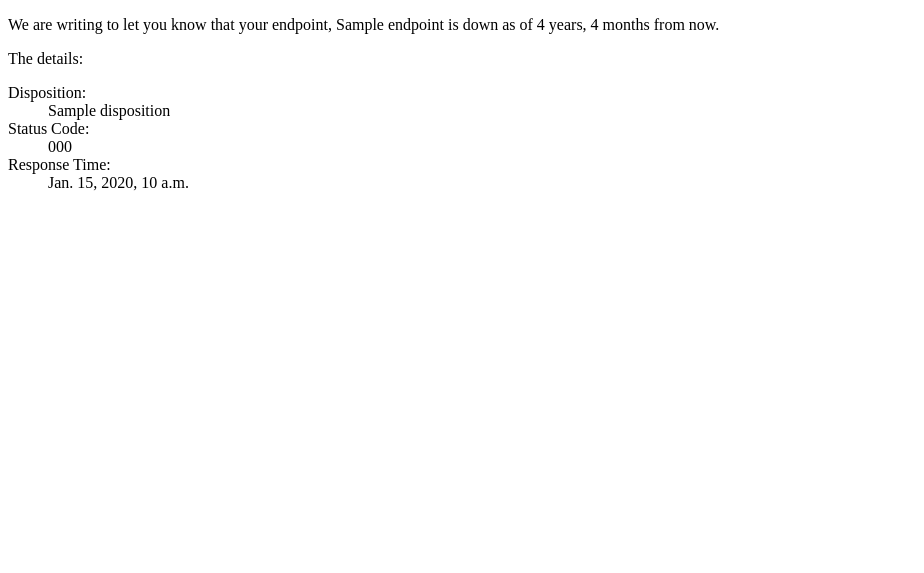
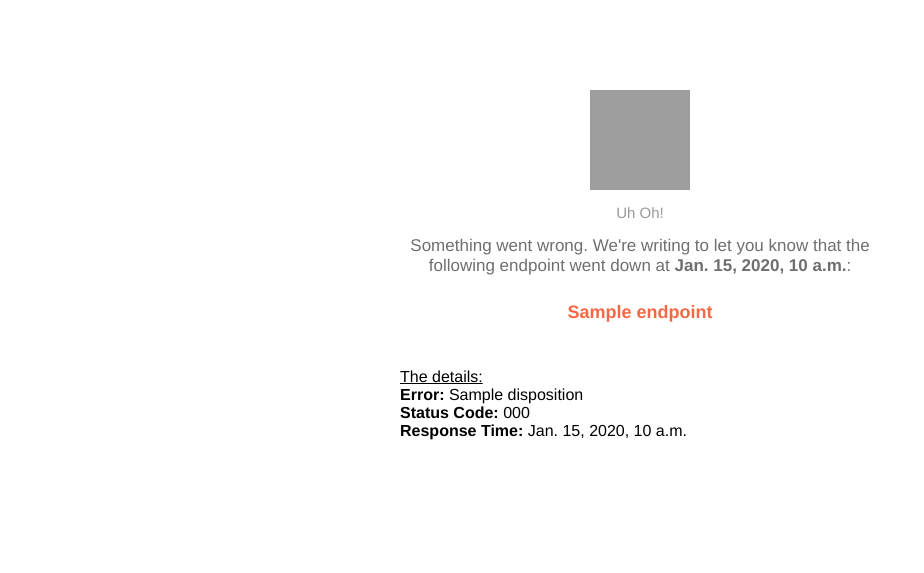
Before and after one commit to nvite/uptime, a Django app: template nvuptime/pinger/templates/pinger/emails/down.html in a window 1280 px wide. Shown: the top 573 px of the page, without its empty margins (0-924 px from the left). Run offline with Django 3.2, Linux system fonts and the light colour scheme; tables that the repository leaves empty hold one stand-in row (values such as "Sample post"); the template is opened without the code that fills it: values that come from a table or form of the project are taken from there, most other values are stand-ins (such as "Sample title", 1, 10 or a date in 2020); parts of the project's set-up code (start-up, migrations or seed data) failed here and were passed over; grey boxes are pictures that could not be loaded.

Commit message:
working on email templates

```diff
--- a/nvuptime/pinger/templates/pinger/emails/base.html
+++ b/nvuptime/pinger/templates/pinger/emails/base.html
@@ -1,9 +1,77 @@
-<!DOCTYPE html>
-<html>
-<head>
+<!DOCTYPE html PUBLIC "-//W3C//DTD XHTML 1.0 Strict//EN" "http://www.w3.org/TR/xhtml1/DTD/xhtml1-strict.dtd">
+<html xmlns="http://www.w3.org/1999/xhtml">
+<head><meta http-equiv="Content-Type" content="text/html; charset=utf-8"/><meta name="viewport" content="width=device-width">
+	<title>&lt;%subject%&gt;</title>
+	<style type="text/css">/* Based on The MailChimp Reset INLINE: Yes. */
+    /* Client-specific Styles */
+    #outlook a {padding:0;} /* Force Outlook to provide a "view in browser" menu link. */
+    body{width:100% !important; -webkit-text-size-adjust:100%; -ms-text-size-adjust:100%; margin:0; padding:0;}
+    /* Prevent Webkit and Windows Mobile platforms from changing default font sizes.*/
+    .ExternalClass {width:100%;} /* Force Hotmail to display emails at full width */
+    .ExternalClass, .ExternalClass p, .ExternalClass span, .ExternalClass font, .ExternalClass td, .ExternalClass div {line-height: 100%;}
+    /* Forces Hotmail to display normal line spacing.  More on that: http://www.emailonacid.com/forum/viewthread/43/ */
+    #backgroundTable {margin:0; padding:0; width:100% !important; line-height: 100% !important;}
+    /* End reset */
+
+    /* Some sensible defaults for images
+    Bring inline: Yes. */
+    img {outline:none; text-decoration:none; -ms-interpolation-mode: bicubic;}
+    a img {border:none;}
+    .image_fix {display:block;}
+
+    /* Yahoo paragraph fix
+    Bring inline: Yes. */
+    p {margin: 1.5em 0;}
+
+    /* Hotmail header color reset
+    Bring inline: Yes. */
+    h1, h2, h3, h4, h5, h6 {color: #18a0dc !important; margin:1em 0; }
+
+    h1 a, h2 a, h3 a, h4 a, h5 a, h6 a {color: #f46944 !important;}
+
+    h1 a:active, h2 a:active,  h3 a:active, h4 a:active, h5 a:active, h6 a:active { color: #f46944; }
+
+    h1 a:visited, h2 a:visited,  h3 a:visited, h4 a:visited, h5 a:visited, h6 a:visited { color: #f46944; }
+
+    /* Outlook 07, 10 Padding issue fix
+    Bring inline: No.*/
+    table td {border-collapse: collapse;}
+
+    /* Remove spacing around Outlook 07, 10 tables
+    Bring inline: Yes */
+    table { border-collapse:collapse; mso-table-lspace:0pt; mso-table-rspace:0pt;}
+
+    /* Styling your links has become much simpler with the new Yahoo.  In fact, it falls in line with the main credo of styling in email and make sure to bring your styles inline.  Your link colors will be uniform across clients when brought inline.
+    Bring inline: Yes. */
+    a {color:#999999; }
+	</style>
 </head>
-<body>
-    {% block content %}
-    {% endblock %}
+<body bgcolor="ffffff">
+<div id="wrapper" style="background-color:#ffffff;padding-top:40px;padding-left:0px;padding-right:0px;padding-bottom:40px;">
+<table bgcolor="ffffff" border="0" cellpadding="0" cellspacing="0" font="helvetica" width="100%">
+	<tbody>
+		<tr>
+			<td valign="top">
+				<table border="0" cellpadding="10" cellspacing="0" font="helvetica" width="100%">
+					<tbody>
+						<tr>
+							<td align="center" valign="top">
+							<div id="emailWrapper" style="max-width:600px;">
+							<table align="center" bgcolor="ffffff" border="0" cellpadding="40" cellspacing="0" style="border-radius:8px;" width="100%">
+								<tbody>
+									{% block content %}
+								    {% endblock %}
+								</tbody>
+							</table>
+							</div>
+							</td>
+						</tr>
+					</tbody>
+				</table>
+			</td>
+		</tr>
+	</tbody>
+</table>
+</div>
 </body>
 </html>
--- a/nvuptime/pinger/templates/pinger/emails/down.html
+++ b/nvuptime/pinger/templates/pinger/emails/down.html
@@ -2,19 +2,22 @@
 {% load humanize %}
 
 {% block content %}
-<p>
-    We are writing to let you know that your endpoint, {{ endpoint }} is down
-    as of {{ timestamp | naturaltime }}.
-</p>
+<tr>
+	<td align="center" colspan="3" style="-webkit-border-top-right-radius:8px;-webkit-border-top-left-radius:8px;-moz-border-radius-topright:8px;-moz-border-radius-topleft:8px;border-top-left-radius:8px;border-top-right-radius:8px;font-family:helvetica,arial,sans-serif;text-align:center;" valign="top">
+		<span class="sg-image" style="float: none; display: block; text-align: center;">
+			<img alt="Uh Oh!" height="100" src="https://ci3.googleusercontent.com/proxy/SpmkkMqkFbCSQ9QCbqvYUu_XNFnuU0l111FED2qQ65fObLPQMwWllQ_ZkJvU1RTXOzcym3_o_Sb7dUIZCg1ZyT-Ag6VRZmcTO_ZSwZBz7w51LKw=s0-d-e1-ft#https://a-nvite.global.ssl.fastly.net/~emails/icon-invite.gif" style="width: 100px; height: 100px;" width="100" />
+		</span>
+		<h1 style="color:#999999 !important;font-size: 15px;margin: 0;margin-top:10px;margin-bottom: 15px;font-weight: 500;">Uh Oh!</h1>
 
-<p>
-    The details:
-</p>
-<dl>
-<dt>Disposition:</dt>
-<dd>{{ disposition }}</dd>
-<dt>Status Code:</dt>
-<dd>{{ response_code }}</dd>
-<dt>Response Time:</dt>
-<dd>{{ response_time }}</dd>
+		<p style="color:#6f6f6f;font-size:17px;margin-top:0;text-align:center;">Something went wrong. We're writing to let you know that the following endpoint went down at <b>{{ timestamp }}</b>:</p>
+		<h4 style="font-size:18px;margin-top:0;text-align:center;"><a href="http://www.nvite.com" style="text-decoration:none;color:#ed174c;">{{ endpoint }}</a></h4>
+		<br style="display:block;margin-top:25px;content:'';" />
+		<p style="text-align:left; padding: 20px;">
+			<u>The details:</u><br>
+			<b>Error: </b>{{ disposition }}<br>
+			<b>Status Code: </b>{{ response_code }}<br>
+			<b>Response Time: </b>{{ response_time }}<br>
+		</p>
+	</td>
+</tr>
 {% endblock %}
```
Also changed, not shown: nvuptime/pinger/static/pinger/css/pinger.css (+6 -1 lines), nvuptime/pinger/templates/pinger/emails/up.html (+17 -13 lines).
